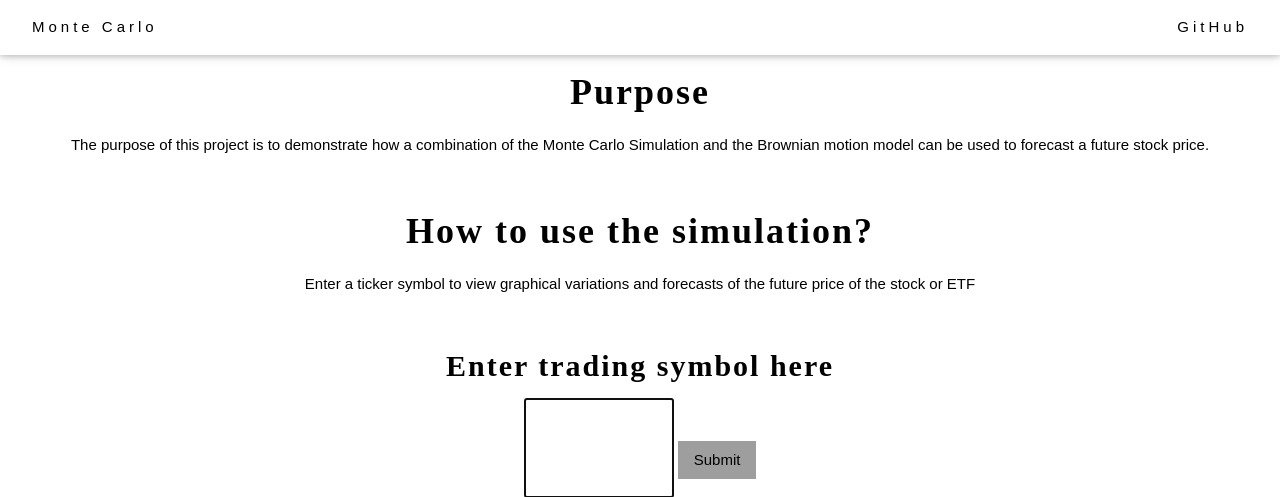
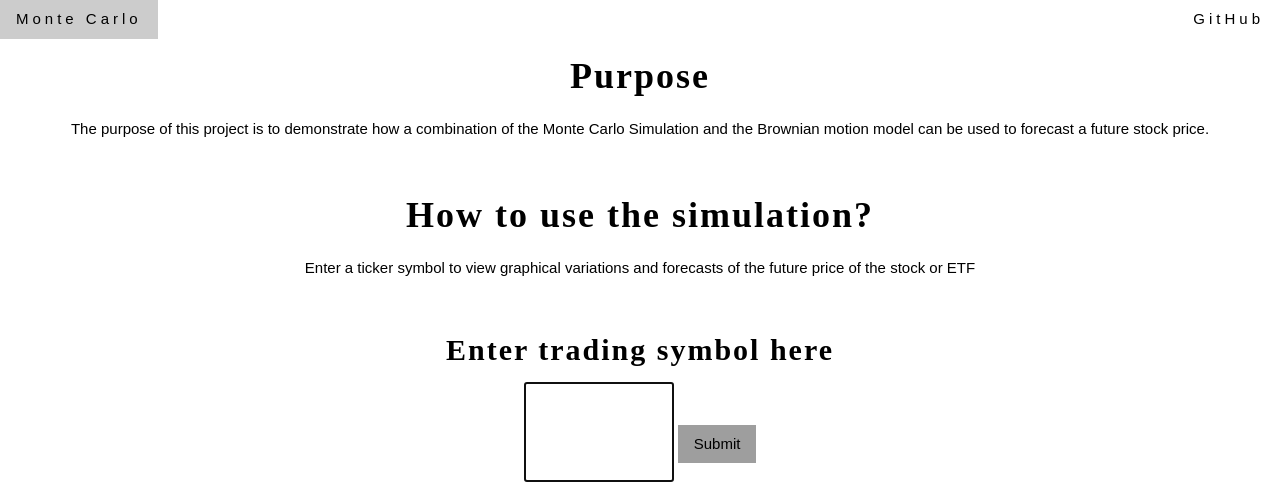
Before and after one commit to amertx/Monte-Carlo-Simulation, a Flask app: page / in a window 1280 px wide. Shown: the top 497 px of the page. Run offline with Flask 2, Linux system fonts and the light colour scheme; some web fonts are replaced.

Commit message:
removed bar

```diff
--- a/templates/index.html
+++ b/templates/index.html
@@ -17,7 +17,7 @@
 </style>
 <body>
   <div class="w3-top">
-    <div class="w3-bar w3-white w3-padding w3-card" style="letter-spacing:4px;">
+    <div  style="letter-spacing:4px;">
       <a href="#about" class="w3-bar-item w3-button">Monte Carlo</a>
       <!-- Right-sided navbar links. Hide them on small screens -->
       <div class="w3-right w3-hide-small">
```
Also changed, not shown: templates/searchPage.html (+6 -5 lines).
